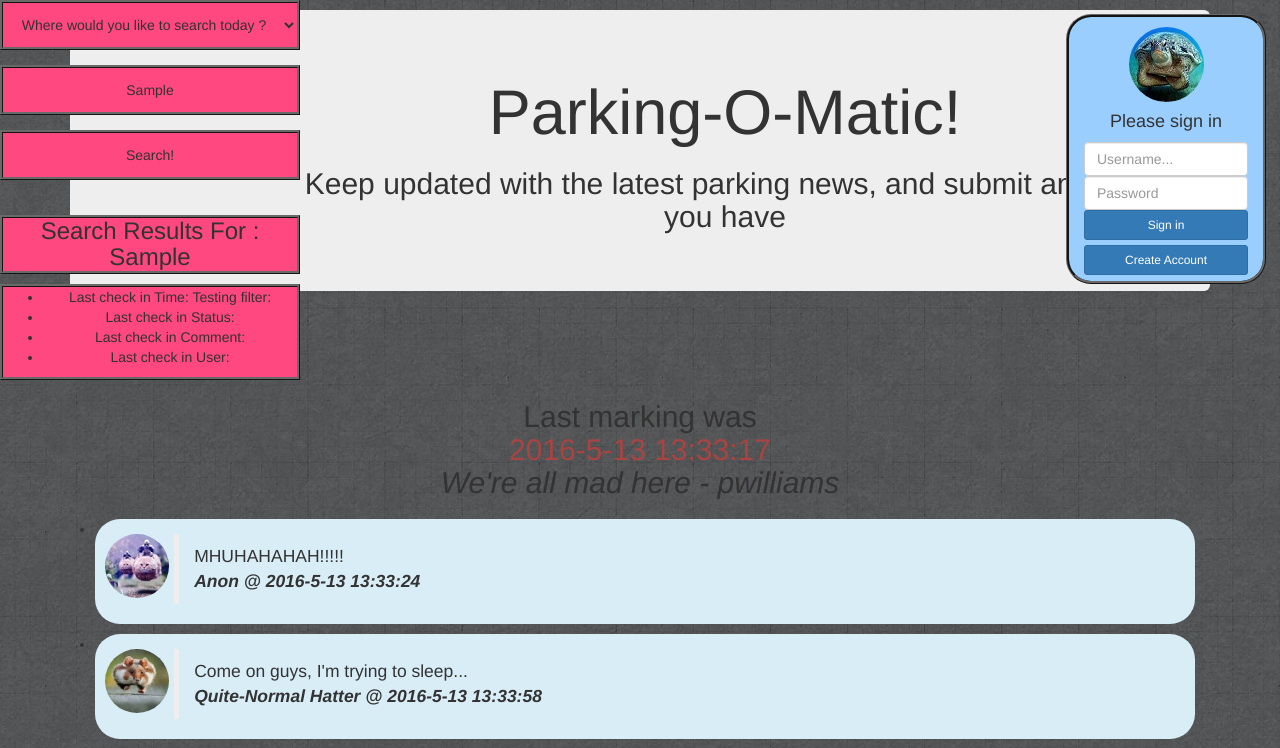
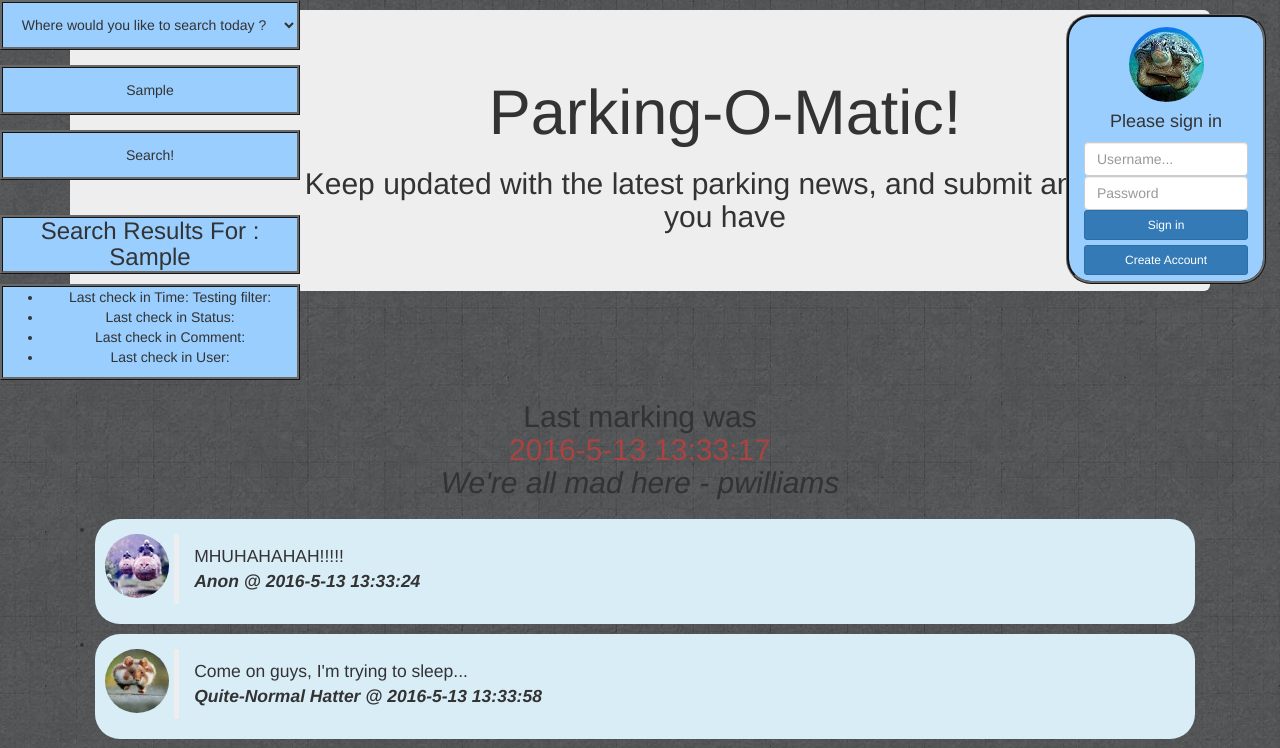
Before and after one commit to TheAcadianYeti/DWDevConsole, a plain HTML site: page index.html in a window 1280 px wide. Both pictures are taken after typing "Sample" into the empty fields and a click on the input "Search!". Shown: the top 748 px of the page. Drawn offline with Linux system fonts and the light colour scheme.

Commit message:
committing changes

```diff
--- a/CSS/customDiv.css
+++ b/CSS/customDiv.css
@@ -5,14 +5,14 @@
 	z-index: 1;
 }
 .top-left-search{
-	 background-color: #ff4780;
+	 background-color: #99ceff ;
 	 width: 300px;
 	 height:50px;
 	 border:3px ridge dimgrey;
 	 text-align: center;
  }
 .top-left-results{
-	background-color: #ff4780;
+	background-color: #99ceff;
 	width: 300px;
 	border:3px ridge dimgrey;
 	text-align: center;
```
